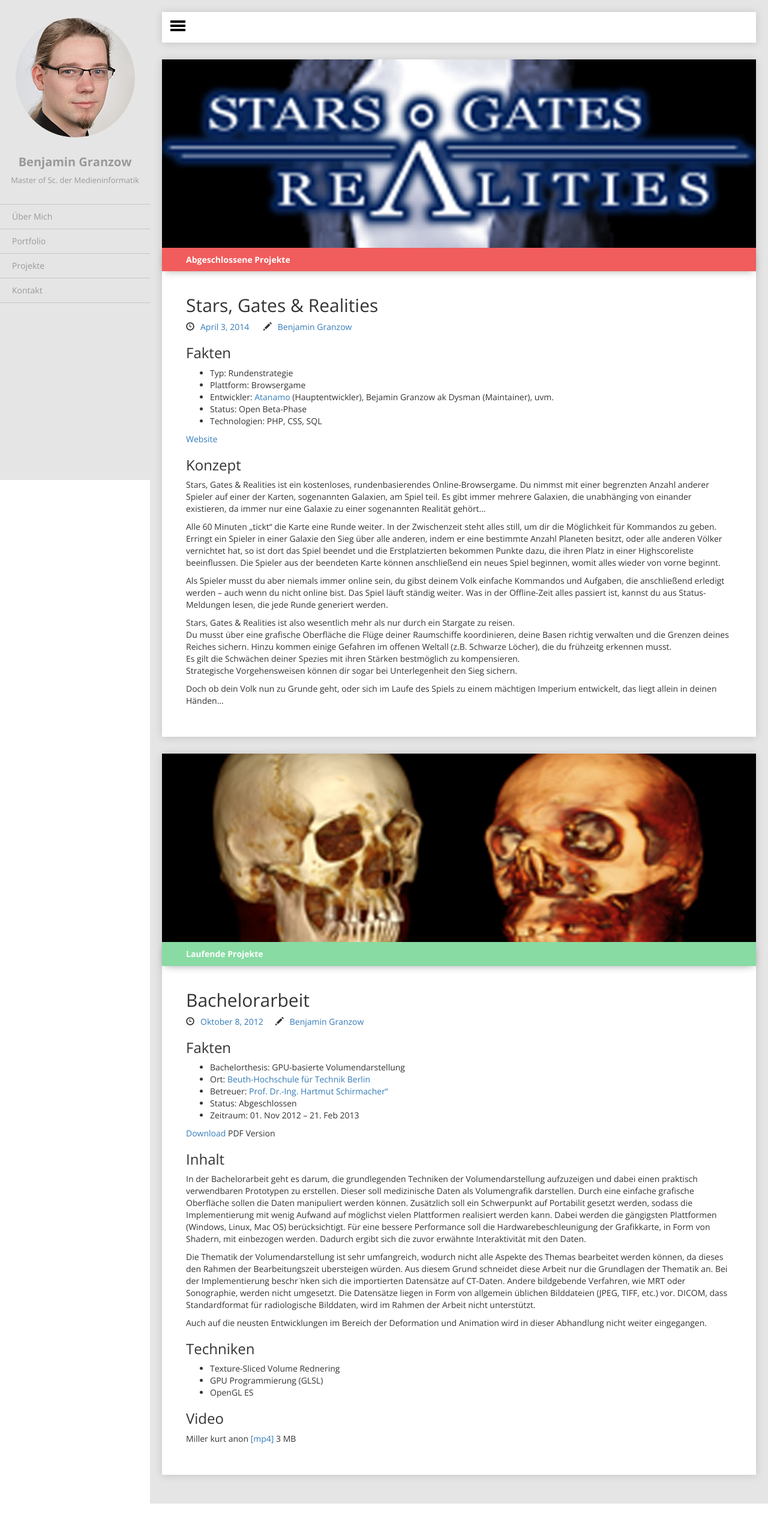
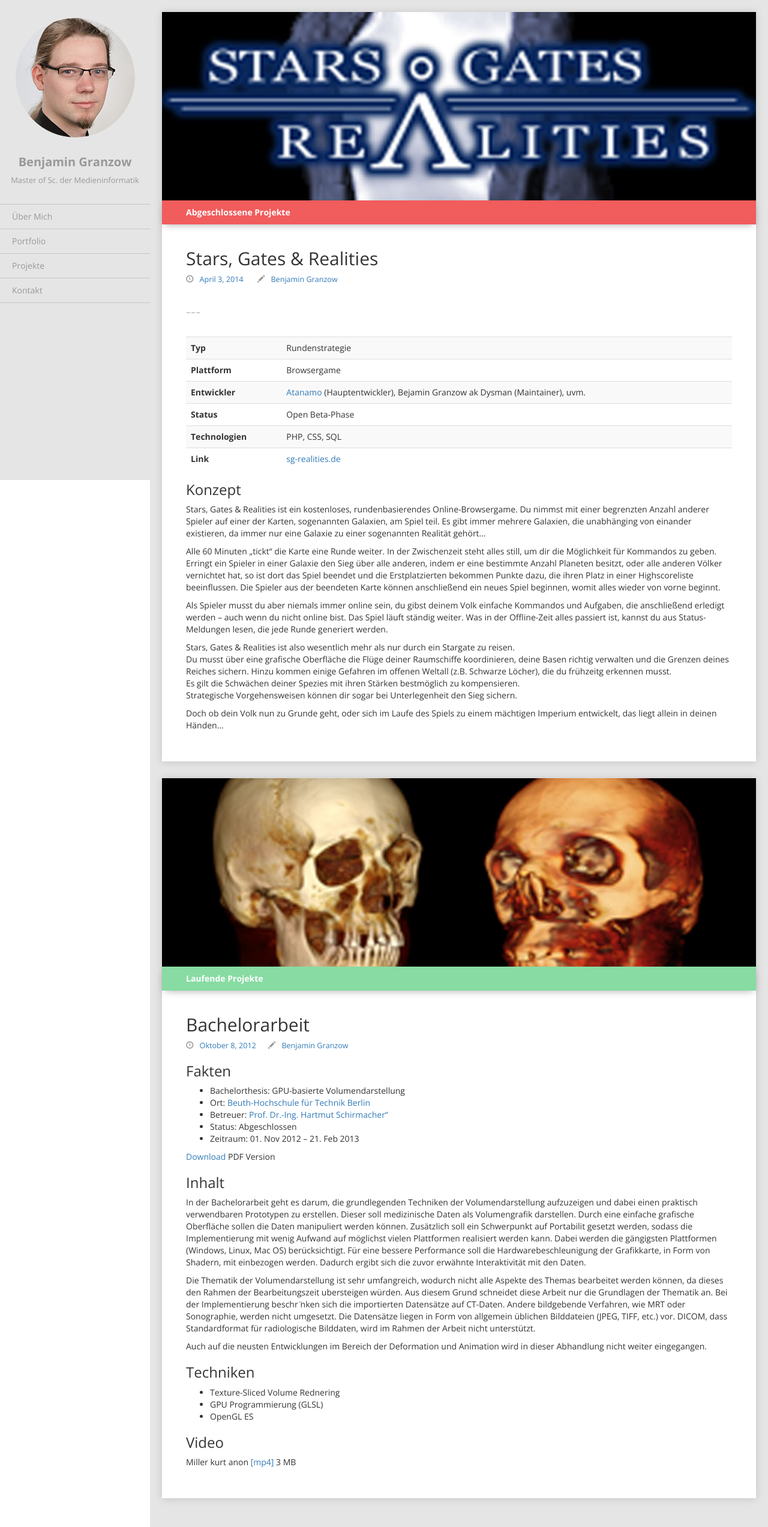
Before and after one commit to nep0muck/bgranzow.de, a PHP site: page / in a window 1280 px wide. Shown: the whole page at 60% size. Before the commit the page ends 2506 px from the top, so only its background shows below. Run offline with PHP 8.4, Linux system fonts and the light colour scheme; some libraries are stand-ins or nearby versions.

Commit message:
Last Commit before branching

```diff
--- a/index.html
+++ b/index.html
@@ -49,7 +49,7 @@
 		<div id="sidebar-wrapper">
 			<div class="sidebar-nav">
 				<div class="sitebrand-header">
-					<img class="alignnone size-full wp-image-185 portrait" title="Benjamin Granzow" src="img/benni-portrait-199x199.png" alt="" width="199" height="199">
+					<a href="#"><img class="alignnone size-full wp-image-185 portrait" title="Benjamin Granzow" src="img/benni-portrait-199x199.png" alt="" width="199" height="199"></a>
 			  	<h2 class="sidebar-brand"><a href="#">Benjamin Granzow</a></h2>
 			  	<p class="sub-title">Master of Sc. der Medieninformatik</p>
 				</div>
@@ -63,7 +63,7 @@
 		</div>
 		<div id="page-content-wrapper">
 			<div class="container-fluid">
-				<div class="row">
+				<div class="row visible-sm-block visible-xs-block">
 					<div class="col-lg-12 cards">
 						<div class="menu-toggle-icon">
 							<a href="#menu-toggle" id="menu-toggle">
@@ -85,20 +85,44 @@
 								<div class="entry-meta">
 									<span class="sep glyphicon glyphicon-time"></span><a href="https://www.bgranzow.de/stars-gates-realities/" title="21:45" rel="bookmark"><time class="entry-date" datetime="2014-04-03T21:45:16+00:00" pubdate="">April 3, 2014</time></a>
 									<span class="by-author"><span class="sep glyphicon glyphicon-pencil"></span><span class="author vcard"><a class="url fn n" href="https://www.bgranzow.de/author/soulhunter/" title="View all posts by Benjamin Granzow" rel="author">Benjamin Granzow</a></span></span>
+									<p class="hz-divider">---</p>
 								</div><!-- .entry-meta -->
 							</header><!-- .entry-header -->
 
 							<div class="entry-content">
 								<div>
-									<h3>Fakten</h3>
-									<ul>
+
+									<ul class="hidden">
 										<li>Typ: Rundenstrategie</li>
 										<li>Plattform: Browsergame</li>
 										<li>Entwickler: <a title="Atanamo" href="http://www.sg-realities.de/forumsource/user-profile.php?profileID=1">Atanamo</a> (Hauptentwickler), Bejamin Granzow ak Dysman (Maintainer), uvm.</li>
 										<li>Status: Open Beta-Phase</li>
 										<li>Technologien: PHP, CSS, SQL</li>
 									</ul>
-									<a class="font" title="Stars, Gates &amp; Realities" href="http://www.sg-realities.de/">Website</a>
+									<table class="table table-striped">
+										<tr>
+											<td><strong>Typ</strong></td>
+											<td>Rundenstrategie</td>
+										</tr>
+										<tr>
+											<td><strong>Plattform</strong></td><td>Browsergame</td>
+										</tr>
+										<tr>
+											<td><strong>Entwickler</strong></td>
+											<td><a title="Atanamo" href="http://www.sg-realities.de/forumsource/user-profile.php?profileID=1">Atanamo</a> (Hauptentwickler), Bejamin Granzow ak Dysman (Maintainer), uvm.</td>
+										</tr>
+										<tr>
+											<td><strong>Status</strong></td><td>Open Beta-Phase</td>
+										</tr>
+										<tr>
+											<td><strong>Technologien</strong></td><td>PHP, CSS, SQL</td>
+										</tr>
+										<tr>
+											<td><strong>Link</strong></td>
+											<td><a class="font" title="Stars, Gates &amp; Realities" href="http://www.sg-realities.de/">sg-realities.de</a></td>
+										</tr>
+									</table>
+									<a class="font hidden" title="Stars, Gates &amp; Realities" href="http://www.sg-realities.de/">Website</a>
 								</div>
 								<div>
 									<h3>Konzept</h3>
--- a/scss/style.sass
+++ b/scss/style.sass
@@ -42,11 +42,19 @@ ul.skills
     padding-top: 2rem
   footer.entry-meta
     padding-bottom: 4rem
-  .entry-meta
-    .glyphicon
-      margin-right: 1rem
-    .entry-date
-      margin-right: 2rem
+  header
+    .entry-meta
+      color: $color-font-light
+      font-size: .9em
+      .glyphicon
+        margin-right: 1rem
+      .entry-date
+        margin-right: 2rem
+
+.hz-divider
+  font-size: 2em
+  margin: 1em 0
+  color: $color-border-light
 
 #page-content-wrapper
   background: $background
@@ -160,7 +168,7 @@ ul.skills
         background: none
 
 
-@media(min-width:768px)
+@media(min-width: 992px)
   #wrapper
     padding-left: 250px
 
```
Also changed, not shown: css/style.css, css/style.min.css.
